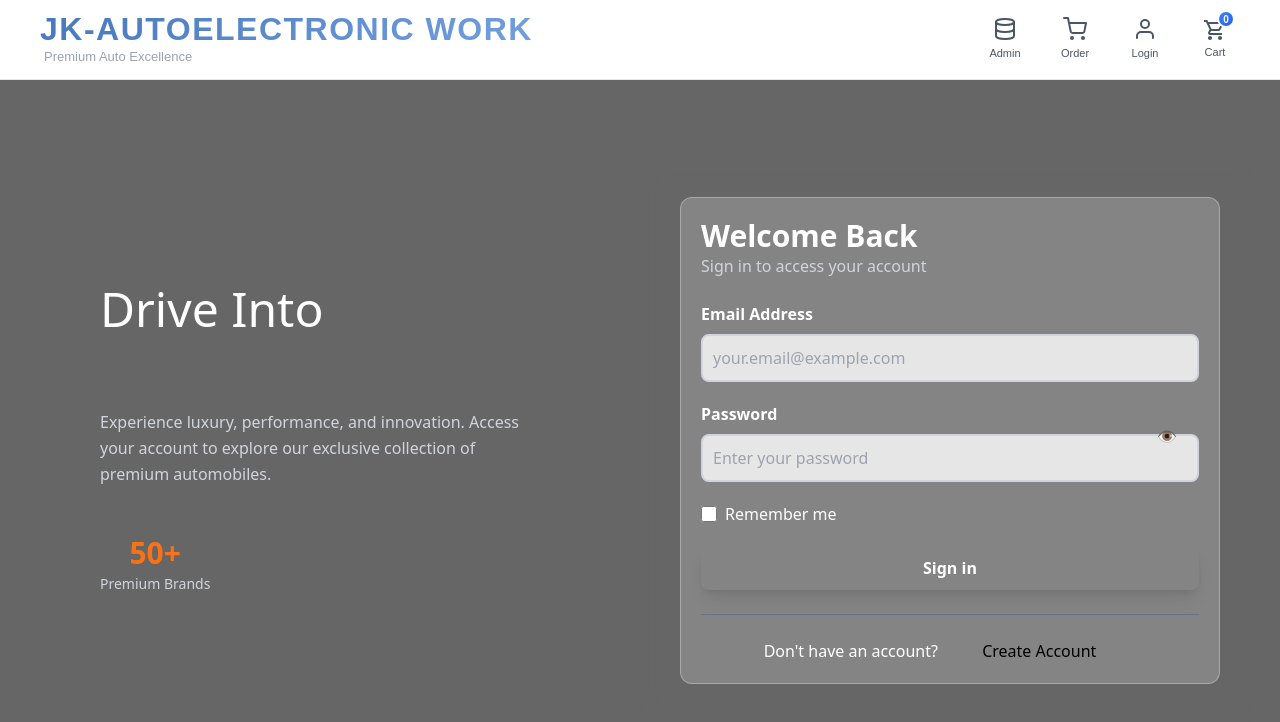
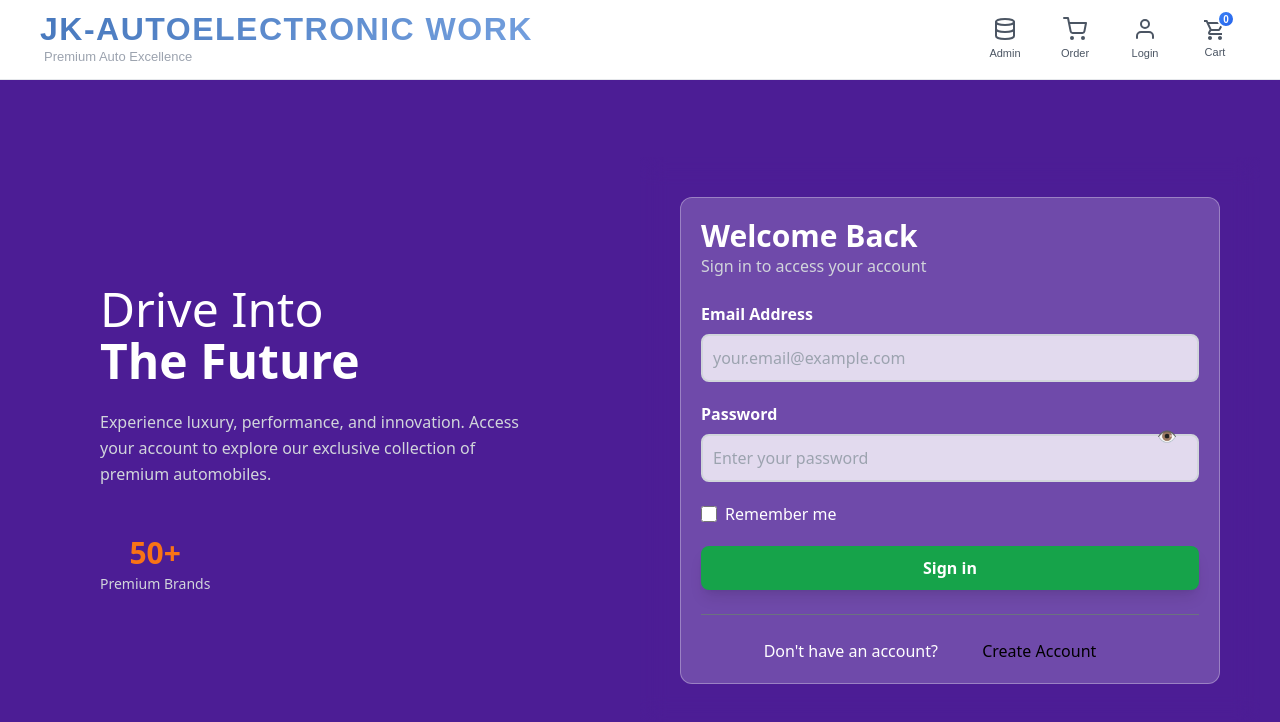
Before and after one commit to deveshwadibhasme/jk-electronics, a React (Vite) app in the folder frontend/: page /login in a window 1280 px wide. Shown: the top 722 px of the page. Built offline with nearby package versions, Linux system fonts and the light colour scheme.

Commit message:
UI change

```diff
--- a/frontend/src/Pages/EComHerosection.jsx
+++ b/frontend/src/Pages/EComHerosection.jsx
@@ -22,7 +22,9 @@ const HeroSection = () => {
     // Navigate to the first product's detail page (product ID: 1)
     // addToCart();
     navigate("/cart", {
-      state: [{ title: "TNM7000", price: " 1,00,000", quantity: 1 }],
+      state: [
+        { id: "87548", title: "TNM7000", price: " 1,00,000", quantity: 1 },
+      ],
     });
   };
 
--- a/frontend/src/Pages/LogInPage.jsx
+++ b/frontend/src/Pages/LogInPage.jsx
@@ -59,7 +59,7 @@ const LogInPage = () => {
   return (
     <div
       className="min-h-screen text-white font-sans bg-center
-      bg-black/60 bg-blend-darken max-w-screen bg-cover"
+      bg-violet-900 max-w-screen bg-cover"
       // style={{ backgroundImage: `url(${bgImage})` }}
     >
       <div
@@ -69,7 +69,7 @@ const LogInPage = () => {
         {/* Hero Section */}
         <div className="p-14 md:p-20">
           <h2 className="text-5xl font-light">Drive Into</h2>
-          <h2 className="text-5xl font-extrabold bg-linear-to-r from-orange-500 to-orange-300 bg-clip-text text-transparent mt-1">
+          <h2 className="text-5xl font-extrabold text-white mt-1">
             The Future
           </h2>
 
@@ -174,7 +174,7 @@ const LogInPage = () => {
               <button
                 type="submit"
                 style={{ padding: "10px" }}
-                className="py-3 rounded-lg bg-linear-to-r from-orange-500 to-orange-400 font-semibold
+                className="py-3 rounded-lg bg-green-600 text-white font-semibold
                            hover:-translate-y-1 transition shadow-lg"
               >
                 {!loading ? "Sign in" : "Signing...."}
```
